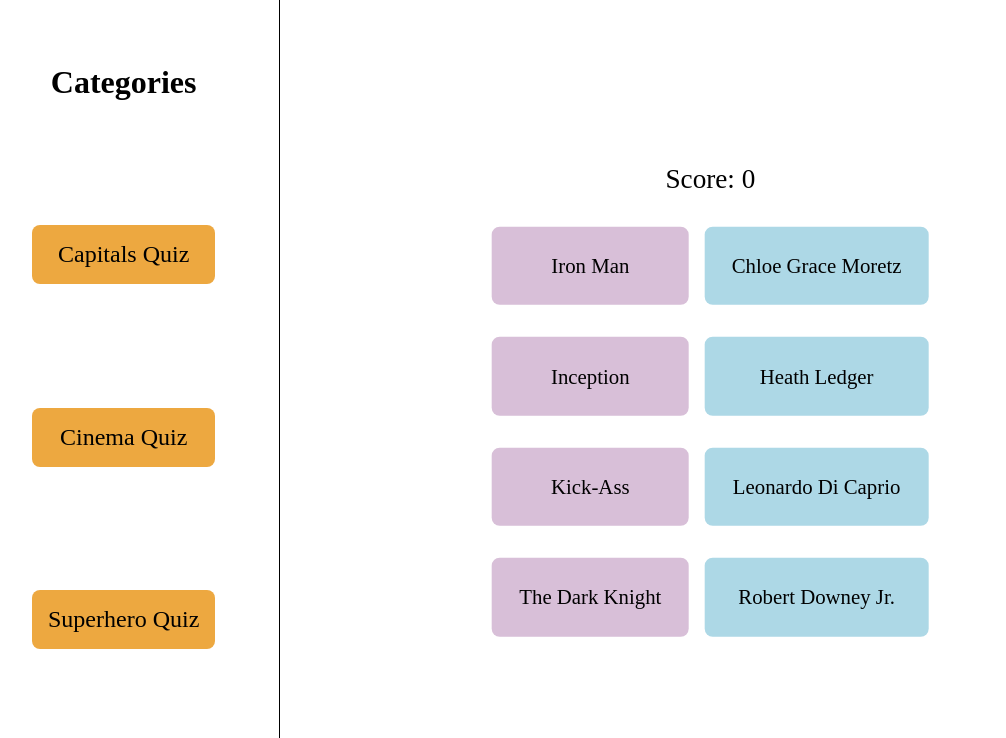
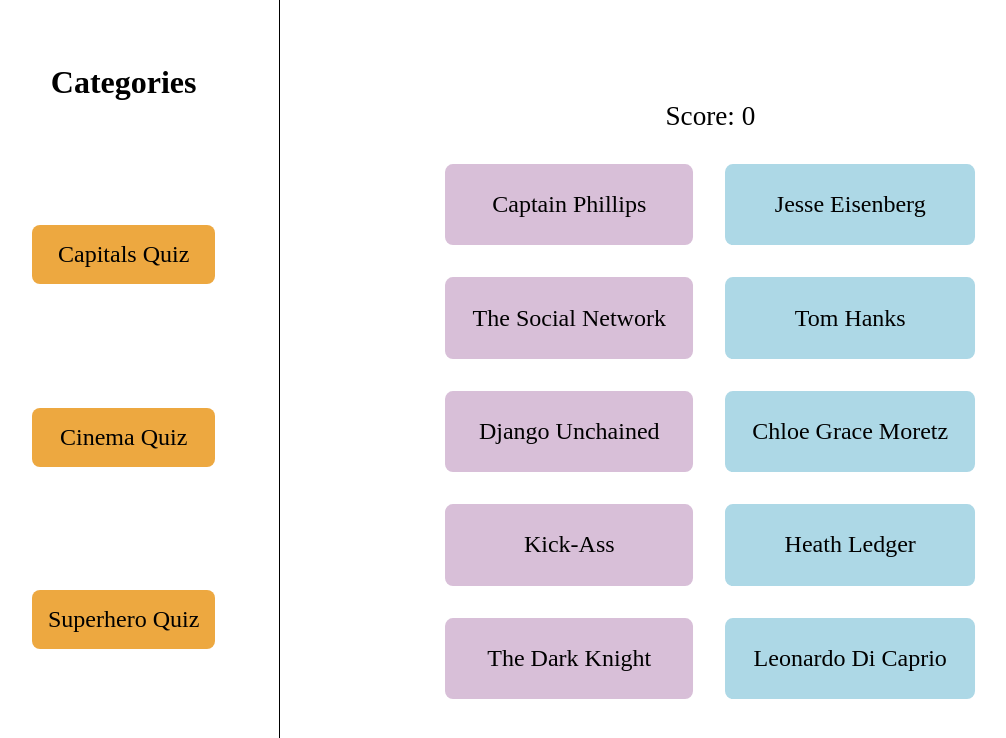
Before and after one commit to swagatmitra-b/MatchQuiz, a React (Vite) app: page / in a window 1280 px wide. Shown: the top 738 px of the page, without its empty margins (32-1038 px from the left). Built offline with nearby package versions, Linux system fonts and the light colour scheme; the HTML template or start-up script is replaced by a standard one.

Commit message:
data changes

```diff
--- a/src/Data.ts
+++ b/src/Data.ts
@@ -21,17 +21,22 @@
     first: "Georgia",
     second: "Tbilisi",
   },
+  {
+    id: 5,
+    first: "Cambodia",
+    second: "Laos",
+  },
 ];
 
 export const cinemaQuiz = [
   {
     id: 1,
-    first: "Iron Man",
-    second: "Robert Downey Jr.",
+    first: "The Social Network",
+    second: "Jesse Eisenberg",
   },
   {
     id: 2,
-    first: "Inception",
+    first: "Django Unchained",
     second: "Leonardo Di Caprio",
   },
   {
@@ -44,6 +49,11 @@
     first: "Kick-Ass",
     second: "Chloe Grace Moretz",
   },
+  {
+    id: 5,
+    first: "Captain Phillips",
+    second: "Tom Hanks"
+  }
 ];
 
 export const superHeroQuiz = [
@@ -67,4 +77,9 @@
     first: "Thor",
     second: "Asgard",
   },
+  {
+    id: 5,
+    first: "Bucky Barnes",
+    second: "HYDRA"
+  }
 ];
--- a/src/style.css
+++ b/src/style.css
@@ -39,7 +39,7 @@
 
 .matches {
   display: flex;
-  gap: 1rem;
+  gap: 2rem;
 }
 
 .options {
@@ -86,7 +86,7 @@
 .firsts,
 .seconds {
   padding: 1.7rem;
-  font-size: 1.3rem;
+  font-size: 1.5rem;
   background-color: thistle;
   border-radius: 8px;
   cursor: pointer;
```
